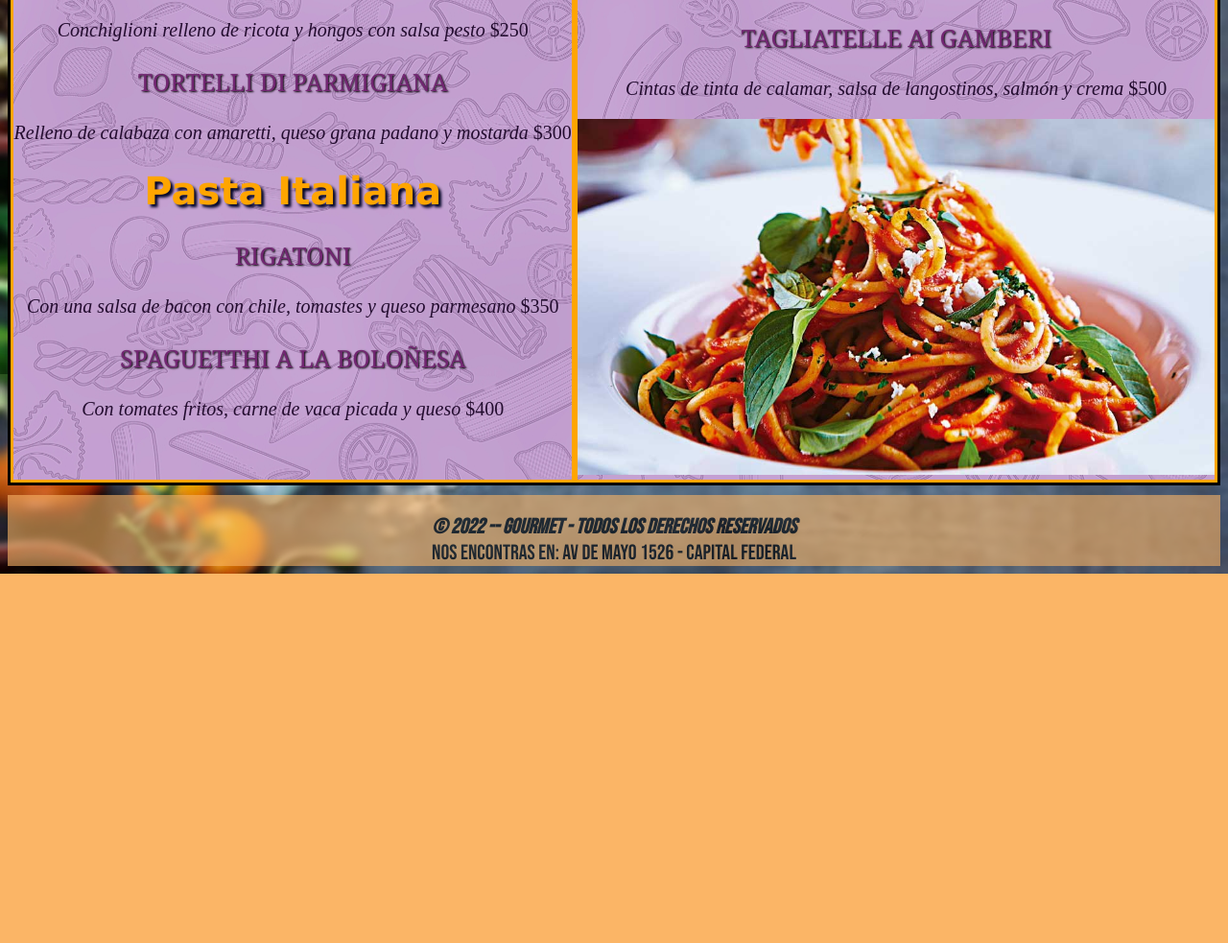
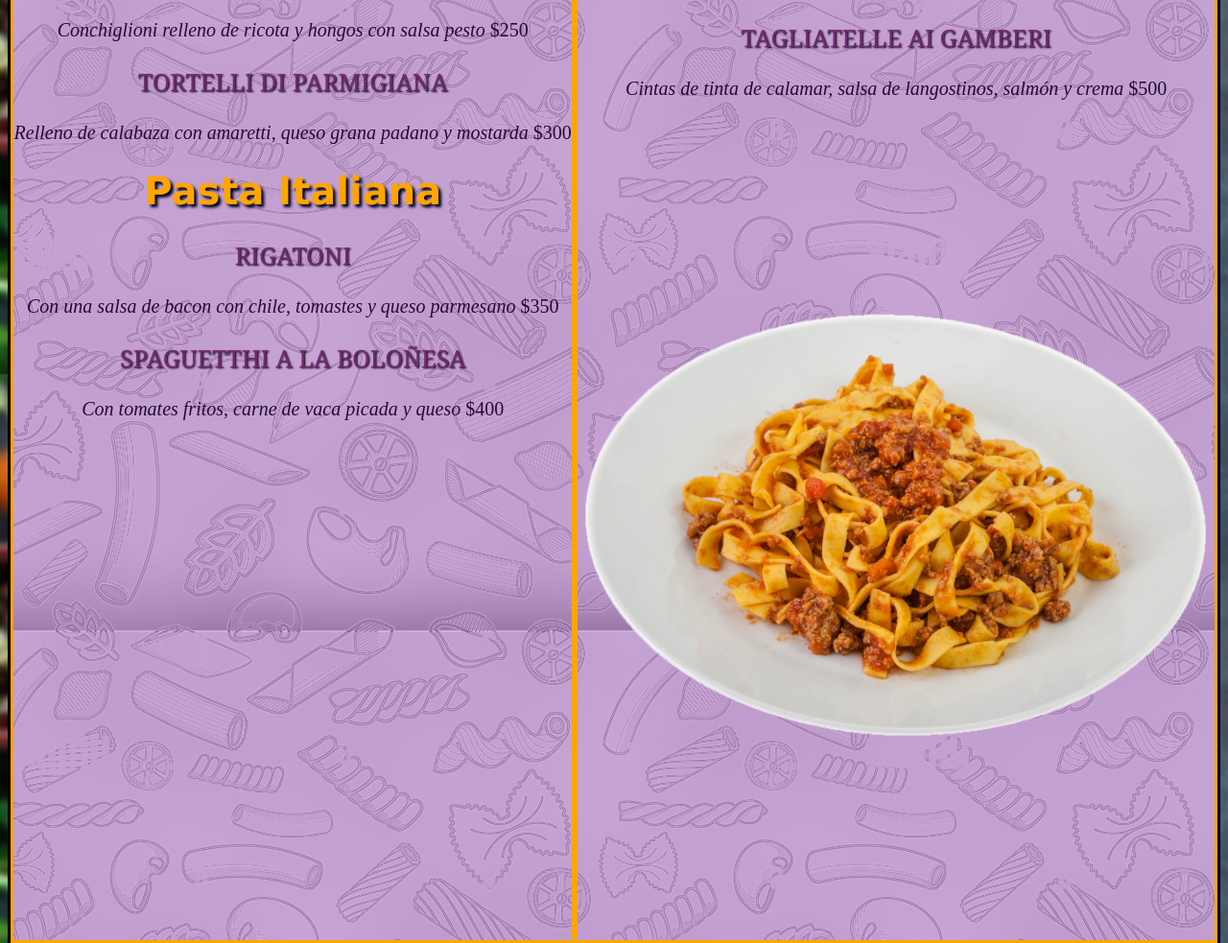
Before and after one commit to Annieshii/Trabajo-Final, a plain HTML site: page Web/pastas.html in a window 1280 px wide. Shown: the part 850-1833 px from the top of the page at 96% size. Before the commit the page ends 1448 px from the top, so only its background shows below. Drawn offline with Linux system fonts and the light colour scheme; a web font is replaced by a local one.

Commit message:
cambio de imagen pastas uwu

```diff
--- a/Web/pastas.html
+++ b/Web/pastas.html
@@ -78,7 +78,7 @@
 
 
 
-        <img src="imagenes/pastas.jpg" alt="pastas">
+        <img src="imagenes/pastuki.png" alt="pastas">
 
 </div>
 
```
